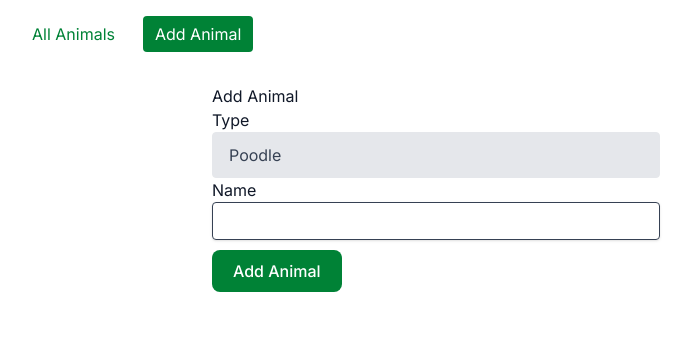
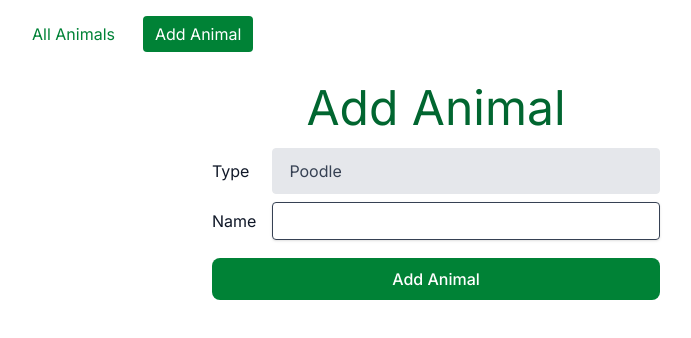
Before and after one commit to hwride/Frontend-Animal-Test, a React (Vite) app: page /add-animal in a window 1280 px wide. Shown: the top 338 px of the page, without its empty margins (204-895 px from the left). Built offline with nearby package versions, Linux system fonts and the light colour scheme.

Commit message:
More style tweaks

```diff
--- a/src/components/Animal.tsx
+++ b/src/components/Animal.tsx
@@ -7,6 +7,7 @@ import {
   StatDecayType,
 } from "../config/config.ts";
 import { clsx } from "clsx";
+import { Heading } from "./Heading.tsx";
 
 type AnimalProps = AnimalData & {
   onBoostStat: (statName: StatName) => void;
@@ -22,8 +23,10 @@ export function Animal({
 }: AnimalProps) {
   return (
     <>
-      <div className="mx-auto my-5 w-[350px] rounded-xl bg-white p-5 text-center text-green-800">
-        <h1 className="pb-4 text-center text-5xl text-green-800">{name}</h1>
+      <div className="mx-auto w-[350px] rounded-xl bg-white p-5 pt-0 text-center text-green-800">
+        <Heading level={1} className="pb-4">
+          {name}
+        </Heading>
         <div className="mx-auto mb-5 w-fit">
           <img
             src={imgSrc}
--- /dev/null
+++ b/src/components/Heading.tsx
@@ -0,0 +1,26 @@
+import type { HTMLAttributes } from "react";
+
+interface HeadingProps extends HTMLAttributes<HTMLHeadingElement> {
+  level: 1 | 2;
+}
+
+/**
+ * A heading component with our base theme styles.
+ */
+export function Heading({ level, className = "", ...props }: HeadingProps) {
+  if (level === 1) {
+    return (
+      <h1
+        className={`text-center text-5xl text-green-800 ${className}`}
+        {...props}
+      />
+    );
+  } else {
+    return (
+      <h2
+        className={`text-center text-3xl text-green-800 ${className}`}
+        {...props}
+      />
+    );
+  }
+}
--- a/src/pages/add-animal.tsx
+++ b/src/pages/add-animal.tsx
@@ -6,6 +6,7 @@ import { saveAnimal } from "../utils/animal-store.ts";
 import { animalsTypes, statConfig } from "../config/config.ts";
 import { Button } from "../components/Button.tsx";
 import { Page } from "../components/Page.tsx";
+import { Heading } from "../components/Heading.tsx";
 
 export function AddAnimal() {
   const navigate = useNavigate();
@@ -40,9 +41,13 @@ export function AddAnimal() {
 
   return (
     <Page>
-      <h1>Add Animal</h1>
-      <form onSubmit={handleSubmit} className="w-full max-w-lg">
-        <div>
+      <Heading level={1} className="pb-4">
+        Add Animal
+      </Heading>
+      <form
+        onSubmit={handleSubmit}
+        className="grid w-full max-w-lg grid-cols-[auto_1fr] items-center gap-2 gap-x-4"
+      >
         <label htmlFor="type">Type</label>
         <select
           id="type"
@@ -54,9 +59,7 @@ export function AddAnimal() {
             <option value={animal.typeId}>{animal.label}</option>
           ))}
         </select>
-        </div>
 
-        <div>
         <label htmlFor="name">Name</label>
         <input
           id="name"
@@ -65,9 +68,10 @@ export function AddAnimal() {
           required
           className="focus:shadow-outline w-full appearance-none rounded border px-3 py-2 leading-tight text-gray-700 shadow focus:outline-none"
         />
-        </div>
 
-        <Button type="submit">Add Animal</Button>
+        <Button type="submit" className="col-span-2">
+          Add Animal
+        </Button>
       </form>
     </Page>
   );
--- a/src/pages/animals.tsx
+++ b/src/pages/animals.tsx
@@ -1,13 +1,16 @@
 import { loadAnimals } from "../utils/animal-store.ts";
 import { Anchor } from "../components/Anchor.tsx";
 import { Page } from "../components/Page.tsx";
+import { Heading } from "../components/Heading.tsx";
 
 export function Animals() {
   const animals = loadAnimals();
 
   return (
     <Page>
-      <h1 className="pb-4 text-center text-5xl text-green-800">Your Animals</h1>
+      <Heading level={1} className="pb-4">
+        Your Animals
+      </Heading>
       <ul className="flex flex-col gap-2 py-4">
         {animals.map((animal) => (
           <li key={animal.id} className="flex w-full">
```
Lines whose indentation alone changed are shown as unchanged.
